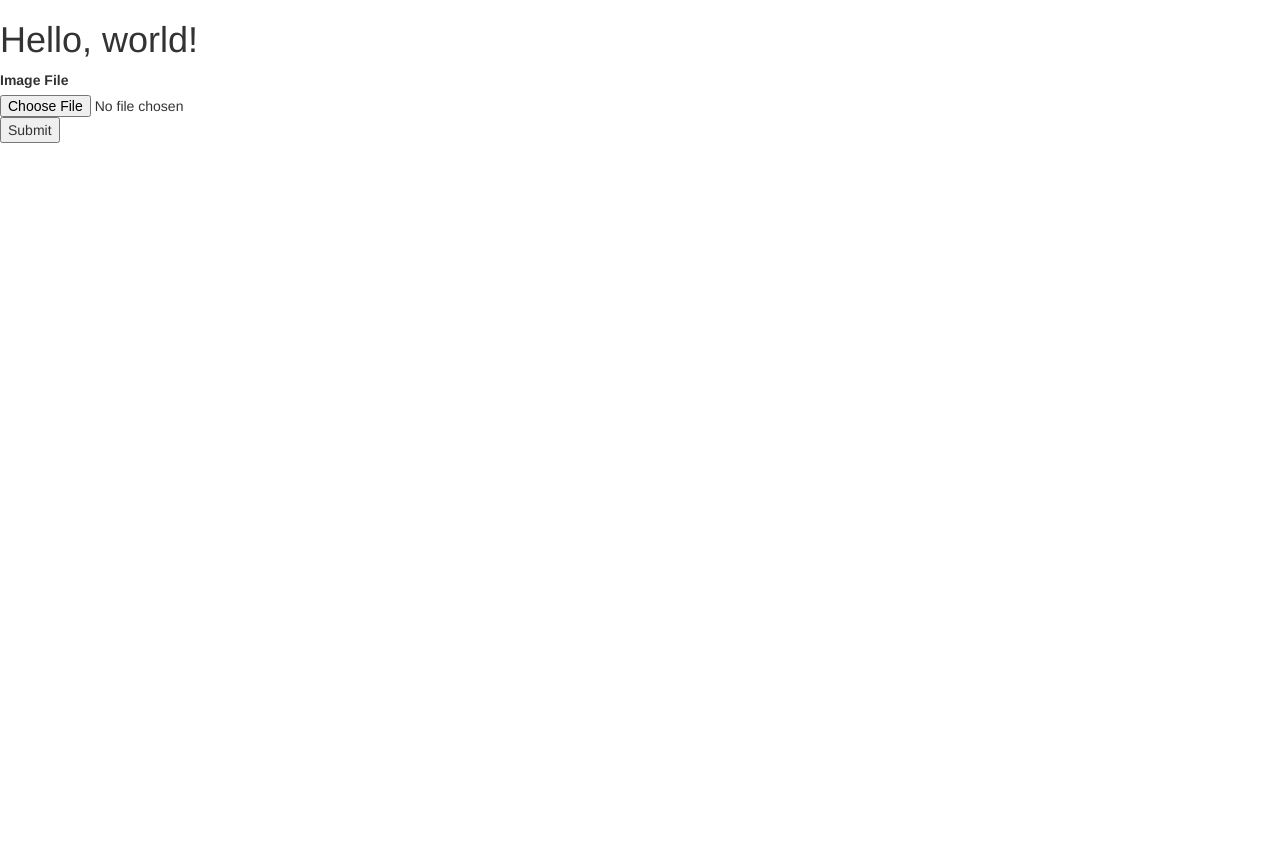
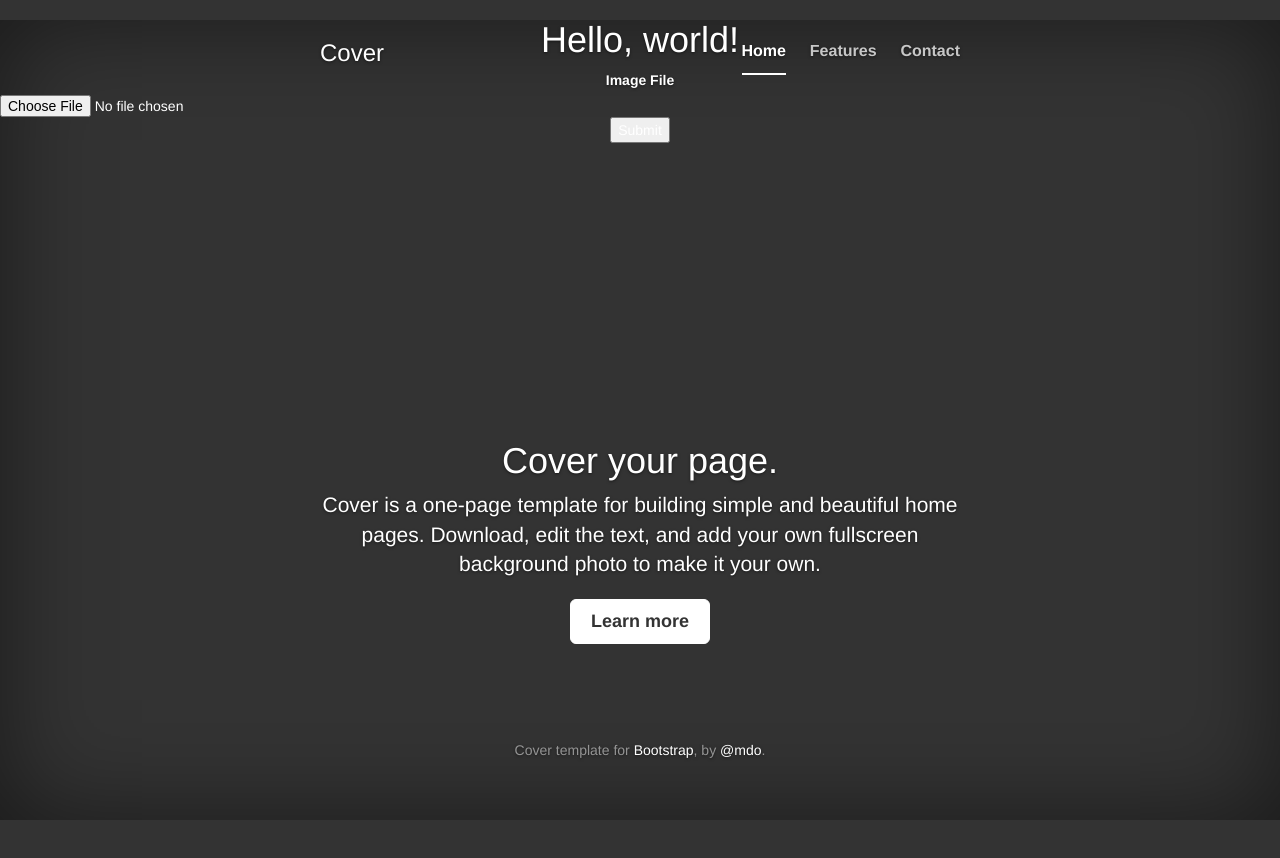
Before and after one commit to QuantumRich/remember, a plain HTML site: page public/index.html in a window 1280 px wide. Before the commit the page ends 800 px from the top, so only its background shows below. Drawn offline with nearby package versions, Linux system fonts and the light colour scheme.

Commit message:
Added Cover.css and bootstrap

```diff
--- /dev/null
+++ b/public/css/cover.css
@@ -0,0 +1,161 @@
+/*
+ * Globals
+ */
+
+/* Links */
+a,
+a:focus,
+a:hover {
+  color: #fff;
+}
+
+/* Custom default button */
+.btn-default,
+.btn-default:hover,
+.btn-default:focus {
+  color: #333;
+  text-shadow: none; /* Prevent inheritence from `body` */
+  background-color: #fff;
+  border: 1px solid #fff;
+}
+
+
+/*
+ * Base structure
+ */
+
+html,
+body {
+  height: 100%;
+  background-color: #333;
+}
+body {
+  color: #fff;
+  text-align: center;
+  text-shadow: 0 1px 3px rgba(0,0,0,.5);
+  box-shadow: inset 0 0 100px rgba(0,0,0,.5);
+}
+
+/* Extra markup and styles for table-esque vertical and horizontal centering */
+.site-wrapper {
+  display: table;
+  width: 100%;
+  height: 100%; /* For at least Firefox */
+  min-height: 100%;
+}
+.site-wrapper-inner {
+  display: table-cell;
+  vertical-align: top;
+}
+.cover-container {
+  margin-right: auto;
+  margin-left: auto;
+}
+
+/* Padding for spacing */
+.inner {
+  padding: 30px;
+}
+
+
+/*
+ * Header
+ */
+.masthead-brand {
+  margin-top: 10px;
+  margin-bottom: 10px;
+}
+
+.masthead-nav > li {
+  display: inline-block;
+}
+.masthead-nav > li + li {
+  margin-left: 20px;
+}
+.masthead-nav > li > a {
+  padding-right: 0;
+  padding-left: 0;
+  font-size: 16px;
+  font-weight: bold;
+  color: #fff; /* IE8 proofing */
+  color: rgba(255,255,255,.75);
+  border-bottom: 2px solid transparent;
+}
+.masthead-nav > li > a:hover,
+.masthead-nav > li > a:focus {
+  background-color: transparent;
+  border-bottom-color: rgba(255,255,255,.25);
+}
+.masthead-nav > .active > a,
+.masthead-nav > .active > a:hover,
+.masthead-nav > .active > a:focus {
+  color: #fff;
+  border-bottom-color: #fff;
+}
+
+@media (min-width: 768px) {
+  .masthead-brand {
+    float: left;
+  }
+  .masthead-nav {
+    float: right;
+  }
+}
+
+
+/*
+ * Cover
+ */
+
+.cover {
+  padding: 0 20px;
+}
+.cover .btn-lg {
+  padding: 10px 20px;
+  font-weight: bold;
+}
+
+
+/*
+ * Footer
+ */
+
+.mastfoot {
+  color: #999; /* IE8 proofing */
+  color: rgba(255,255,255,.5);
+}
+
+
+/*
+ * Affix and center
+ */
+
+@media (min-width: 768px) {
+  /* Pull out the header and footer */
+  .masthead {
+    position: fixed;
+    top: 0;
+  }
+  .mastfoot {
+    position: fixed;
+    bottom: 0;
+  }
+  /* Start the vertical centering */
+  .site-wrapper-inner {
+    vertical-align: middle;
+  }
+  /* Handle the widths */
+  .masthead,
+  .mastfoot,
+  .cover-container {
+    width: 100%; /* Must be percentage or pixels for horizontal alignment */
+  }
+}
+
+@media (min-width: 992px) {
+  .masthead,
+  .mastfoot,
+  .cover-container {
+    width: 700px;
+  }
+}
--- a/public/index.html
+++ b/public/index.html
@@ -7,8 +7,11 @@
 <title>Remember | insert witty line</title>
 
 <link href="css/bootstrap.min.css" rel="stylesheet">
+<!-- Custom styles for this template -->
+<link href="css/cover.css" rel="stylesheet">
 
-    <script src="https://ajax.googleapis.com/ajax/libs/jquery/1.11.0/jquery.min.js"></script>
+<script
+	src="https://ajax.googleapis.com/ajax/libs/jquery/1.11.0/jquery.min.js"></script>
 <script src="js/bootstrap.min.js"></script>
 </head>
 
@@ -16,12 +19,54 @@
 	<h1>Hello, world!</h1>
 	<form method="post" enctype="multipart/form-data" action="/upload">
 		<div>
-	        <label>Image File</label>
-	        <input name="picture" type="file" />
+			<label>Image File</label> <input name="picture" type="file" />
 		</div>
 		<div>
 			<input type="submit" value="Submit" />
 		</div>
 	</form>
+
+	<div class="site-wrapper">
+
+		<div class="site-wrapper-inner">
+
+			<div class="cover-container">
+
+				<div class="masthead clearfix">
+					<div class="inner">
+						<h3 class="masthead-brand">Cover</h3>
+						<ul class="nav masthead-nav">
+							<li class="active"><a href="#">Home</a></li>
+							<li><a href="#">Features</a></li>
+							<li><a href="#">Contact</a></li>
+						</ul>
+					</div>
+				</div>
+
+				<div class="inner cover">
+					<h1 class="cover-heading">Cover your page.</h1>
+					<p class="lead">Cover is a one-page template for building
+						simple and beautiful home pages. Download, edit the text, and add
+						your own fullscreen background photo to make it your own.</p>
+					<p class="lead">
+						<a href="#" class="btn btn-lg btn-default">Learn more</a>
+					</p>
+				</div>
+
+				<div class="mastfoot">
+					<div class="inner">
+						<p>
+							Cover template for <a href="http://getbootstrap.com">Bootstrap</a>,
+							by <a href="https://twitter.com/mdo">@mdo</a>.
+						</p>
+					</div>
+				</div>
+
+			</div>
+
+		</div>
+
+	</div>
+
 </body>
 </html>
```
Also changed, not shown: 1 other file. Lines whose indentation alone changed are shown as unchanged.
